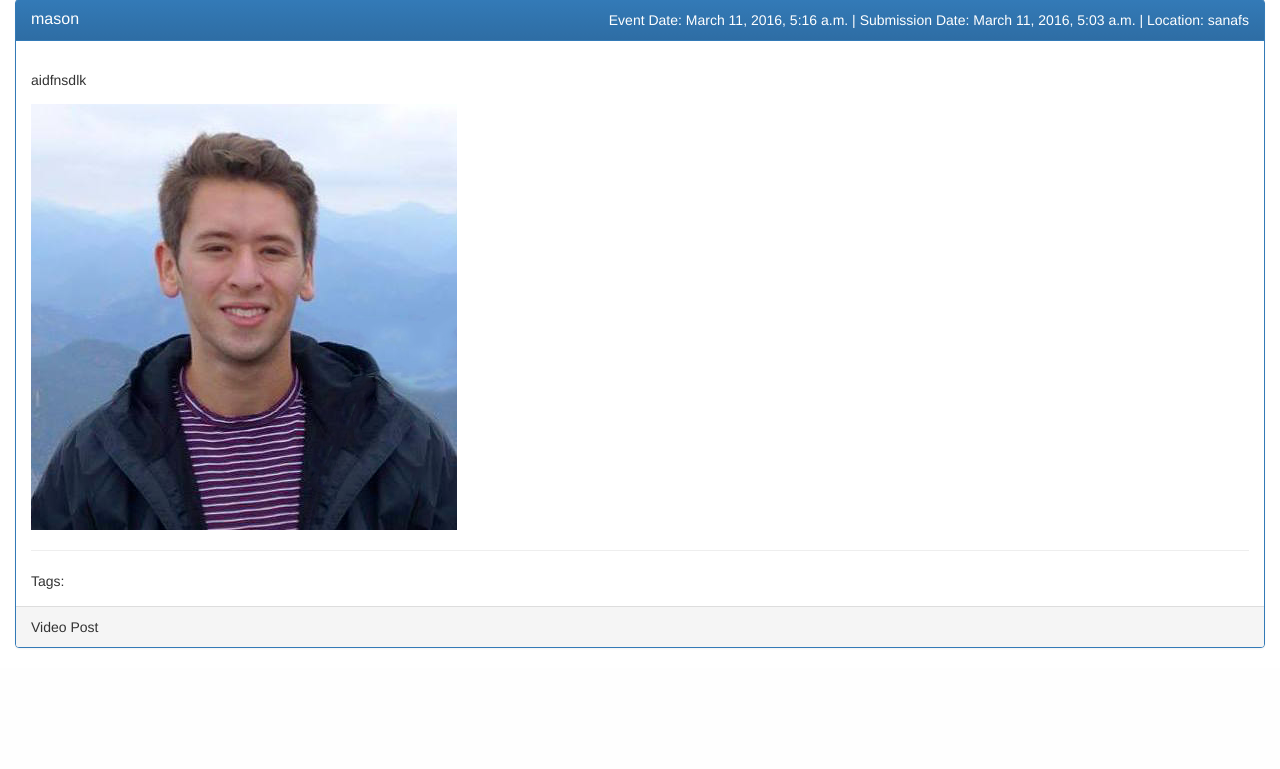
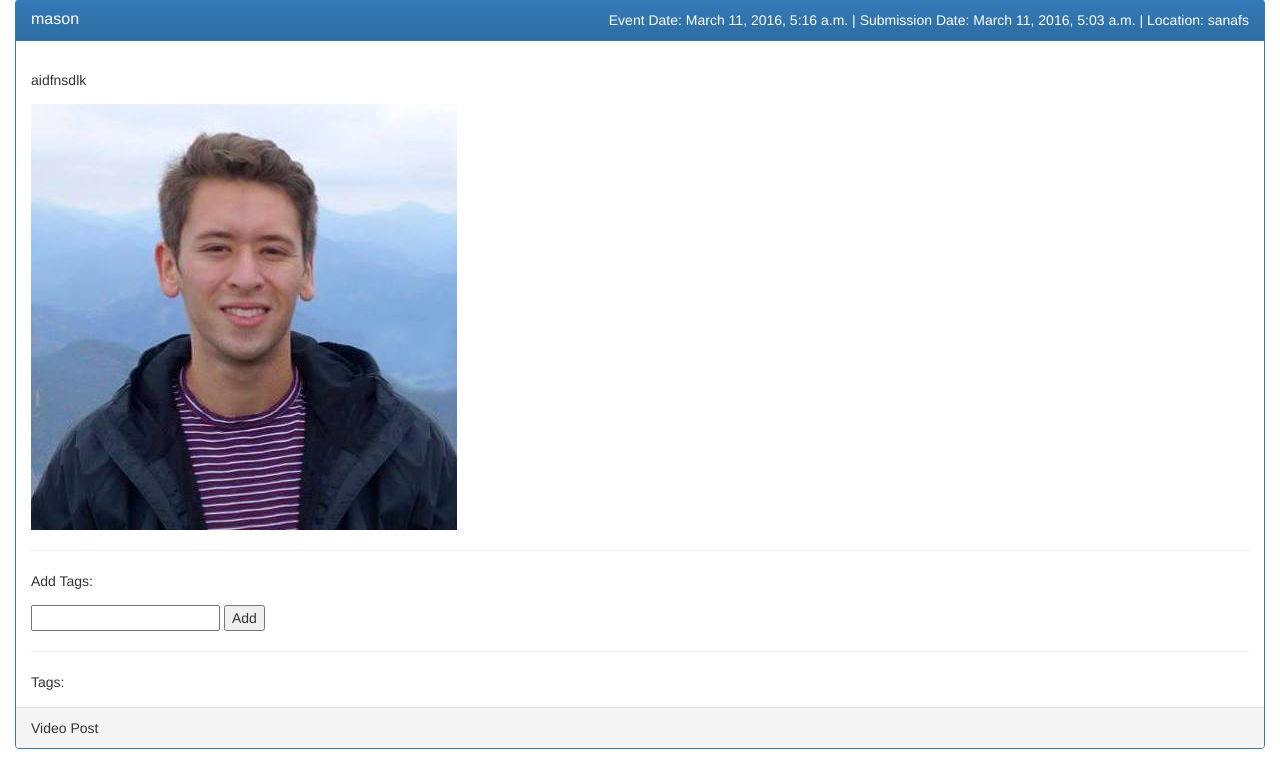
Before and after one commit to sgulati3/CS191, a Django app: page /posts/3 in a window 1280 px wide. Shown: the part 281-1050 px from the top of the page. Before the commit the page ends 929 px from the top, so only its background shows below. Run offline with Django 3.2, Linux system fonts and the light colour scheme; data comes from the database, SQL or seed files in the repository; both versions use the stored data as it was after the commit; some libraries are stand-ins or nearby versions.

Commit message:
pre fix merge

```diff
--- a/CS191/posts/static/css/tag.css
+++ b/CS191/posts/static/css/tag.css
@@ -9,6 +9,7 @@
     display: inline-block;
     font-weight: bolder;
     margin-right: 20px;
+    margin-top: 20px;
     padding: 3px 20px 3px 20px;
     width: auto;
 }
@@ -24,7 +25,8 @@
     border: 2px solid black;
     display: inline-block;
     font-weight: bolder;
-    margin-left: 20px;
+    margin-right: 20px;
+    margin-top: 20px;
     padding: 3px 20px 3px 20px;
     width: auto;
 }
@@ -42,5 +44,5 @@
 .voted-tag {
     border-color: orange;
     color: orange;
-    cursor: default;
+    cursor: pointer;
 }
--- a/CS191/posts/templates/posts/create.html
+++ b/CS191/posts/templates/posts/create.html
@@ -22,7 +22,7 @@
             <br/>
 
             <p id="new-tagger">
-                <p>Optional: Add Tags</p>
+                <p>Add Tags (Optional):</p>
                 <p id="tag-warning"></p>
 
                 <!-- Inputting a new tag -->
--- a/CS191/posts/templates/posts/detail.html
+++ b/CS191/posts/templates/posts/detail.html
@@ -29,8 +29,16 @@
 				{% endif %}
 
                 <hr/>
+                <p id="new-tagger">
+                    <p><span>Add Tags: </span><span id="warning"></span></p>
+                    <input id="new-tag-field" maxlength="16" name="title" type="text"/>
+                    <button id="new-tag-button">Add</button>
+                </p>
+
+                <hr/>
                     Tags:
                     {% if tags != None %}
+                        <div id="visible-tag-list">
                             {% for tag in tags %}
                                 {% if tag != None %}
                                     <div class="unvoted-tag update-tag" value="{{ tag.title }}">{{ tag.title }}
@@ -38,6 +46,7 @@
                                     </div>
                                 {% endif %}
                             {% endfor %}
+                        </div>
                     {% endif %}
 			</div>
 
@@ -54,6 +63,9 @@
 
 <script>
     $(document).ready(function() {
+        tagList = {{ tag_titles|safe }};
+        created = 0;
+
         $('.unvoted-tag').click(function() {
             vote($(this));
             return false;
@@ -78,7 +90,7 @@
             curTag.find('>:first-child').text(newVotes);
 
             // Grabs the tag's text
-            var tag_title = curTag.find('>:first-child').context.getAttribute('value');
+            var tag_title = curTag.context.getAttribute('value');
 
             // Updates the tag's number of votes in the Django backend
             $.ajax({
@@ -101,19 +113,50 @@
             curTag.find('>:first-child').text(newVotes);
 
             // Grabs the tag's text
-            var tag_title = curTag.find('>:first-child').context.getAttribute('value');
+            var tag_title = curTag.context.getAttribute('value');
 
             // Updates the tag's number of votes in the Django backend
             $.ajax({
                 type:'POST',
                 url:'../tags/unvote/{{ post.id }}/' + tag_title,
             });
-
         }
 
         // Adds csrf token so we can update a tag's votes in the Django backend
         $.ajaxSetup({data: {
             csrfmiddlewaretoken: '{{ csrf_token }}'
         }});
+
+        // When we add a tag
+        $('#new-tag-button').click(function(e) {
+            // Grabs the new tag text and clears spaces
+            var newTagTitle = $('#new-tag-field').val().replace(/\W/g, '');
+
+            if (newTagTitle.length == 0) {
+                $('#warning').text('Please enter a tag below');
+            } else if (tagList.indexOf(newTagTitle) != -1) {
+                $('#warning').text('You\'ve already used that tag!');
+            } else {
+                tagList.push(newTagTitle);
+                created++;
+
+                // Add to the displayed visible tag list
+                $('#visible-tag-list').append('<div id=\"new-' + created + '\"class=\"voted-tag update-tag\" value=\"' + newTagTitle + '\">' + newTagTitle + ' (<div class=\"update-tag-votes\">1</div>)</div>');
+                var curTag = $('#new-' + created);
+                curTag.context = curTag[0];
+                curTag.bind('click', function () { unvote(curTag); });
+
+                $.ajax({
+                    type:'POST',
+                    url:'../tags/create/{{ post.id }}/' + newTagTitle,
+                });
+
+                // Display success message
+                $('#warning').text('Tag submitted');
+            }
+
+            $('#new-tag-field').val('');
+            return false;
+        });
     });
 </script>
--- a/CS191/posts/views.py
+++ b/CS191/posts/views.py
@@ -7,6 +7,8 @@ from django.utils import timezone
 from .forms import PostForm
 from .models import Post
 from tags.models import Tag
+
+import json
 
 
 # Default page that displays all posts
@@ -34,9 +36,11 @@ def index(request):
 # Detail view for a given post
 def detail(request, post_id):
     post = get_object_or_404(Post, id=post_id)
+    tags = post.get_tags_by_post()
     context = {
         'post': post,
-        'tags': post.get_tags_by_post(),
+        'tags': tags,
+        'tag_titles': json.dumps([tag.title for tag in tags]),
     }
     return render(request, 'posts/detail.html', context)
 
--- a/CS191/tags/urls.py
+++ b/CS191/tags/urls.py
@@ -5,6 +5,7 @@ from . import views
 
 app_name= 'tags'
 urlpatterns = [
+    url(r'^create/(?P<post_id>[0-9]+)/(?P<tag_title>[A-Za-z0-9]+)$', views.create, name='create'),
     url(r'^vote/(?P<post_id>[0-9]+)/(?P<tag_title>[A-Za-z0-9]+)$', views.vote, name='vote'),
     url(r'^unvote/(?P<post_id>[0-9]+)/(?P<tag_title>[A-Za-z0-9]+)$', views.unvote, name='unvote'),
 ]
```
Also changed, not shown: CS191/tags/views.py (+8 -0 lines), CS191/db.sqlite3, CS191/posts/migrations/0007_auto_20160311_0458.py (added), CS191/posts/migrations/0008_auto_20160311_0502.py (added), CS191/posts/migrations/0009_auto_20160311_0505.py (added), CS191/posts/migrations/0010_auto_20160311_0506.py (added), CS191/posts/migrations/0011_auto_20160311_0516.py (added), CS191/posts/static/images/10379975_10204161440827589_6062388483599069611_o_copy.png (added). Lines whose indentation alone changed are shown as unchanged.
